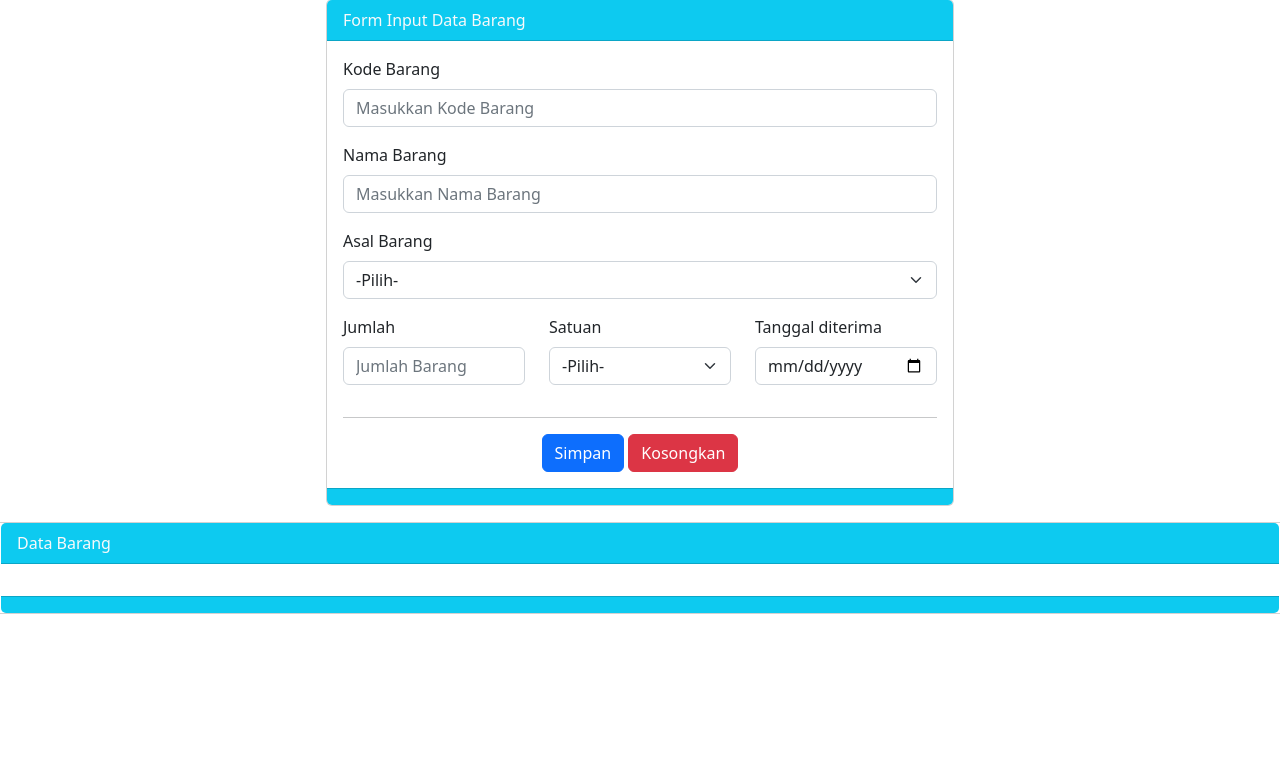
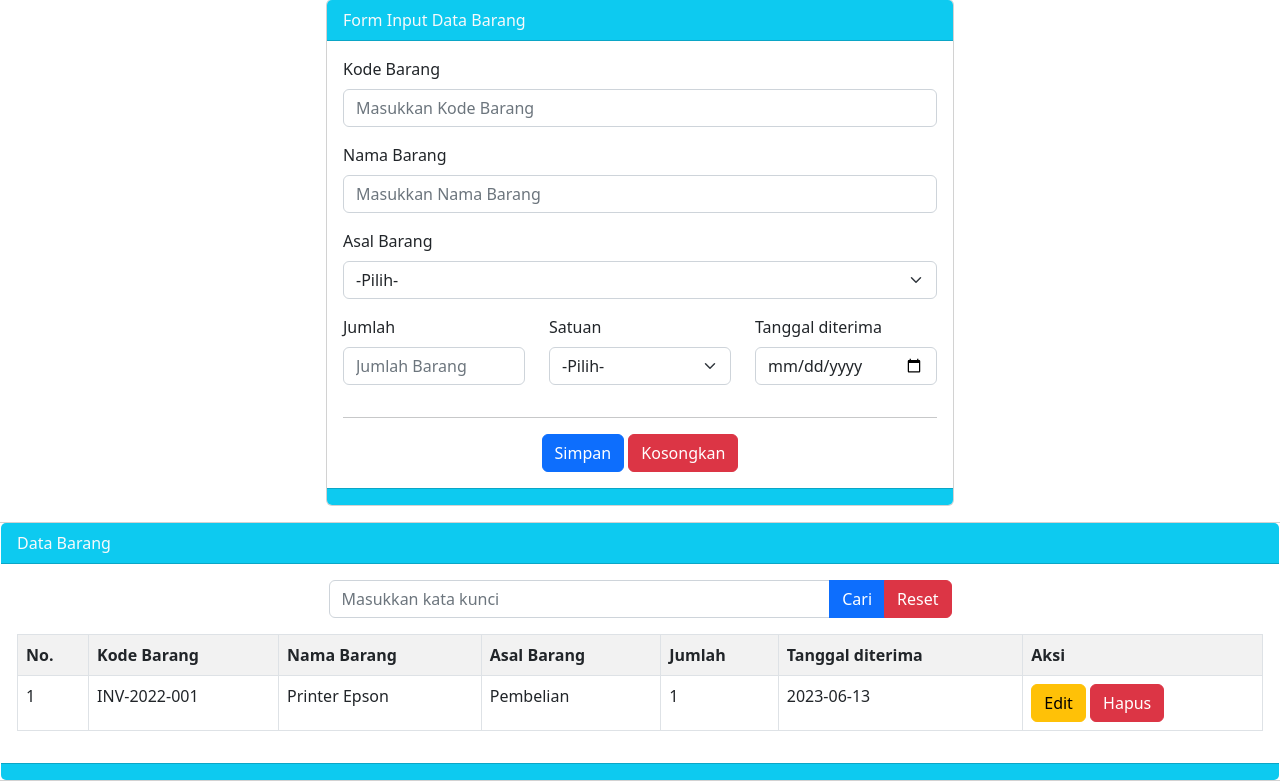
Before and after one commit to wendy-Nxzl/CRUD-Web, a PHP site: page / in a window 1280 px wide. Shown: the part 33-814 px from the top of the page. Before the commit the page ends 647 px from the top, so only its background shows below. Run offline with PHP 8.4, Linux system fonts and the light colour scheme.

Commit message:
commit
adding Data Barang [to view inserted data into database]
Connecting local database from phpmyadmin database

```diff
--- a/index.php
+++ b/index.php
@@ -1,3 +1,16 @@
+<?php
+  //Connect Database
+  $server = "localhost";
+  $user = "root";
+  $password = "";
+  $database = "dbcrudpractice";
+
+  //Create Connection
+  $koneksi = mysqli_connect($server, $user, $password, $database) or die(mysqli_error($koneksi));
+
+
+?>
+
 <!doctype html>
 <html lang="en">
   <head>
@@ -42,6 +55,7 @@
                       </div>
                     </form>
 
+                    <!-- -->
                     <div class="row">
                       <div class="col">
                         <div class="mb-3">
@@ -49,7 +63,6 @@
                           <input type="number" name="tjumlah" class="form-control" placeholder="Jumlah Barang">
                         </div>
                       </div>
-
                       <div class="col">
                         <div class="mb-3">
                           <label class="form-label">Satuan</label>
@@ -61,6 +74,7 @@
                             </select>
                         </div>
                       </div>
+                      <!-- -->
 
                       <div class="col">
                         <div class="mb-3">
@@ -81,12 +95,47 @@
                 </div>
             </div>
         </div>
+
         <div class="card mt-3">
           <div class="card-header bg-info text-light">
             Data Barang
           </div>
           <div class="card-body">
+            <div class="col-md-6 mx-auto">
+              <form method="POST">
+                <div class="input-group mb-3">
+                  <input type="text" name="tcari" class="form-control" placeholder="Masukkan kata kunci">
+                  <button class="btn btn-primary" type="submit" name="bcari">Cari</button>
+                  <button class="btn btn-danger" type="submit" name="breset">Reset</button>
+                </div>
+              </form>
+            </div>
 
+            <table class="table table-striped table-hover table-bordered">
+              <tr> <!-- Header Table -->
+                <th>No.</th>
+                <th>Kode Barang</th>
+                <th>Nama Barang</th>
+                <th>Asal Barang</th>
+                <th>Jumlah</th>
+                <th>Tanggal diterima</th>
+                <th>Aksi</th>
+              </tr>
+
+              <tr> <!-- Isi Table -->
+                <td>1</td>
+                <td>INV-2022-001</td>
+                <td>Printer Epson</td>
+                <td>Pembelian</td>
+                <td>1</td>
+                <td>2023-06-13</td>
+                <td>
+                  <a href="#" class="btn btn-warning">Edit</a>
+                  <a href="#" class="btn btn-danger">Hapus</a>
+                </td>
+
+              </tr>
+            </table>
           </div>
           <div class="card-footer bg-info">
 
```
